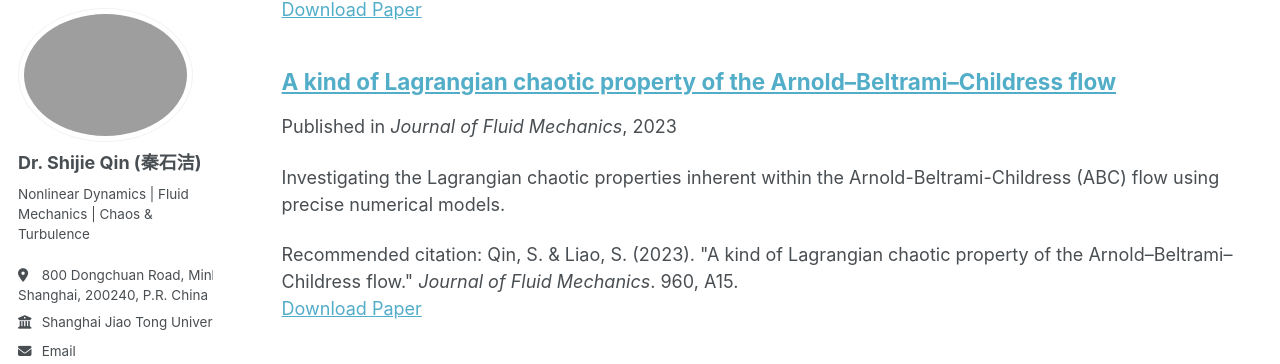
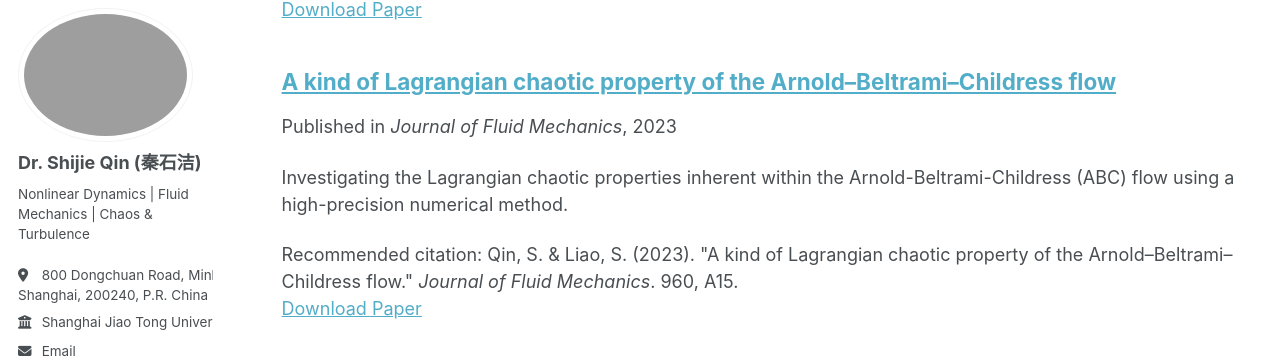
Before and after one commit to sjqin/sjqin.github.io, a Jekyll site: the page built from _pages/publications.html, in a window 1280 px wide and 900 px high, scrolled down 2942 px. Shown: the part 93-457 px from the top of the window. Built offline with Jekyll 4.4.1, drawn with Linux system fonts in a browser that asks for light colours; some web fonts are replaced; a script bundle is joined from its source files by our own code; library files that are not in the unit come from our copies.

Commit message:
Update 2023-03-31-lagrangian-chaotic-property.md

```diff
--- a/_publications/2023-03-31-lagrangian-chaotic-property.md
+++ b/_publications/2023-03-31-lagrangian-chaotic-property.md
@@ -3,7 +3,7 @@ title: "A kind of Lagrangian chaotic property of the Arnold–Beltrami–Childre
 collection: publications
 category: manuscripts
 permalink: /publication/2023-03-31-lagrangian-chaotic-property
-excerpt: 'Investigating the Lagrangian chaotic properties inherent within the Arnold-Beltrami-Childress (ABC) flow using precise numerical models.'
+excerpt: 'Investigating the Lagrangian chaotic properties inherent within the Arnold-Beltrami-Childress (ABC) flow using a high-precision numerical method.'
 date: 2023-03-31
 venue: 'Journal of Fluid Mechanics'
 paperurl: 'https://doi.org/10.1017/jfm.2023.190'
```
